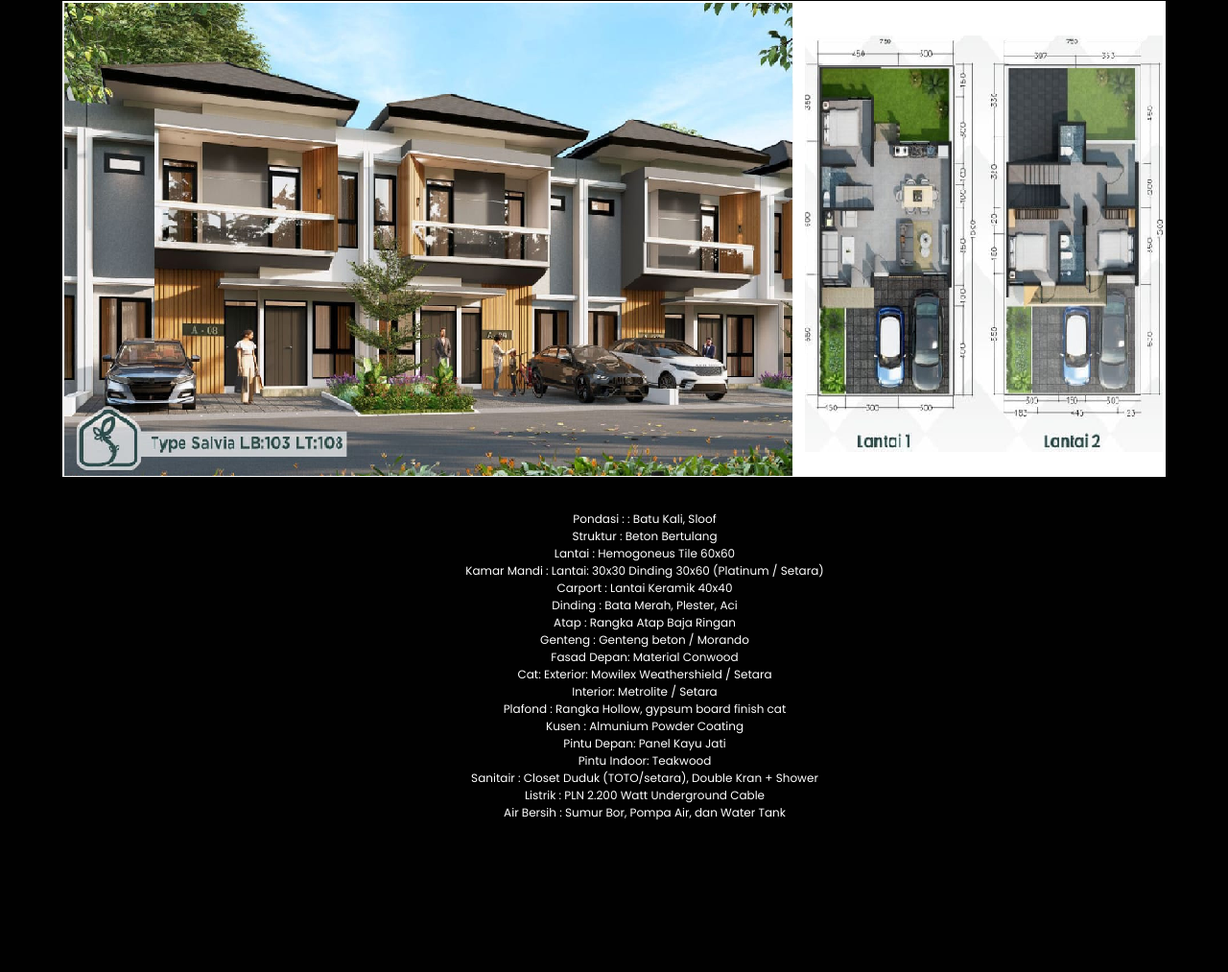
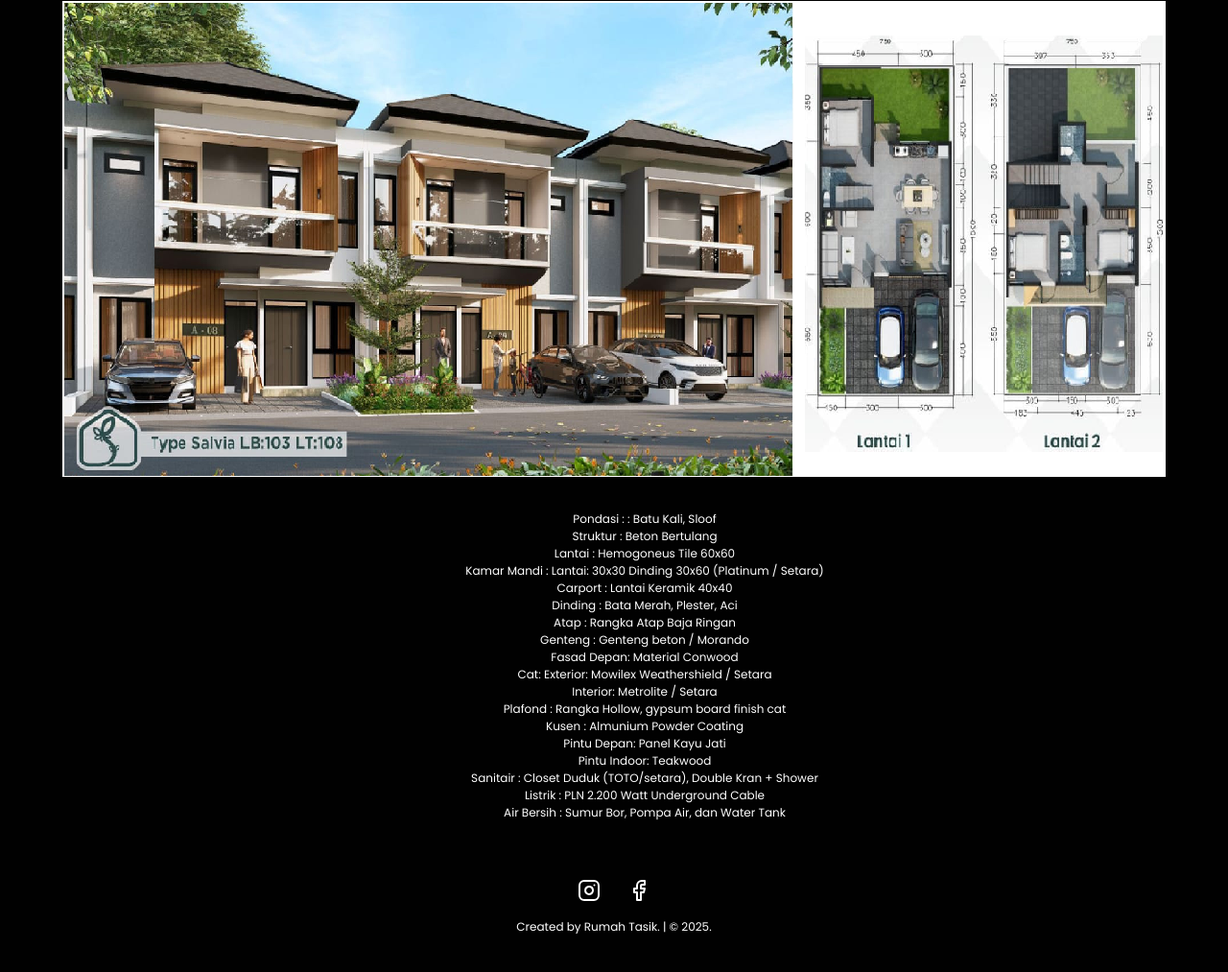
Before and after one commit to RumahTasik/R4, a plain HTML site: page index.html in a window 1280 px wide. Shown: the part 202-1215 px from the top of the page at 96% size. Before the commit the page ends 1122 px from the top, so only its background shows below. Drawn offline with nearby package versions, Linux system fonts and the light colour scheme.

Commit message:
Update index.html

```diff
--- a/index.html
+++ b/index.html
@@ -71,6 +71,20 @@
       <p>Air Bersih : Sumur Bor, Pompa Air, dan Water Tank</p>
       <p></p>
     </div>
+
+    <!-- Footer start-->
+        <footer>
+          <div class="social">
+            <a href="https://www.instagram.com/grandsyfabkr/"><i data-feather="instagram"></i></a>
+            <a href="https://web.facebook.com/RumahTasik12Pro"><i data-feather="facebook"></i></a>
+          </div>
+
+          <div class="creadit">
+            <p>Created by <a href="https://rumahtasik.vercel.app/">Rumah Tasik</a>. | &copy; 2025.</p>
+          </div>
+        </footer>
+    <!-- Footer end-->
+
     <!--feather url-->
 
     <script src="https://unpkg.com/feather-icons"></script>
```
